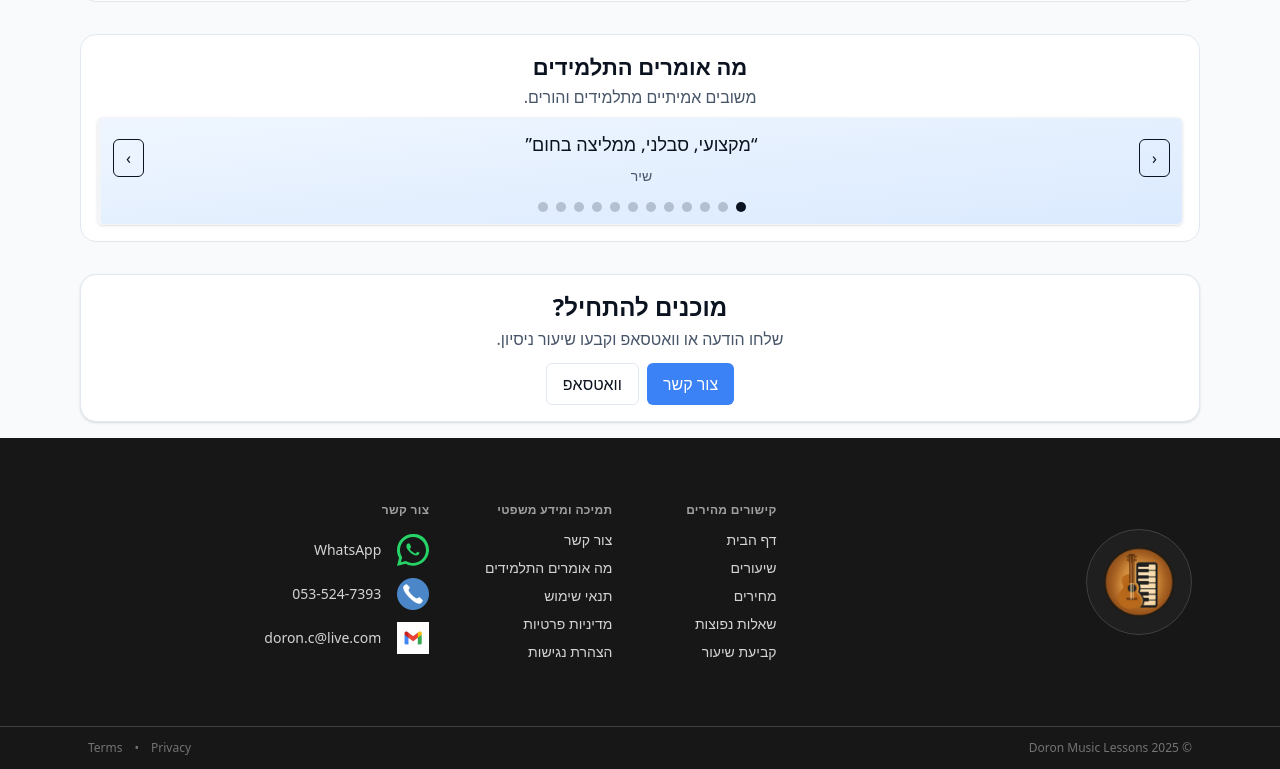
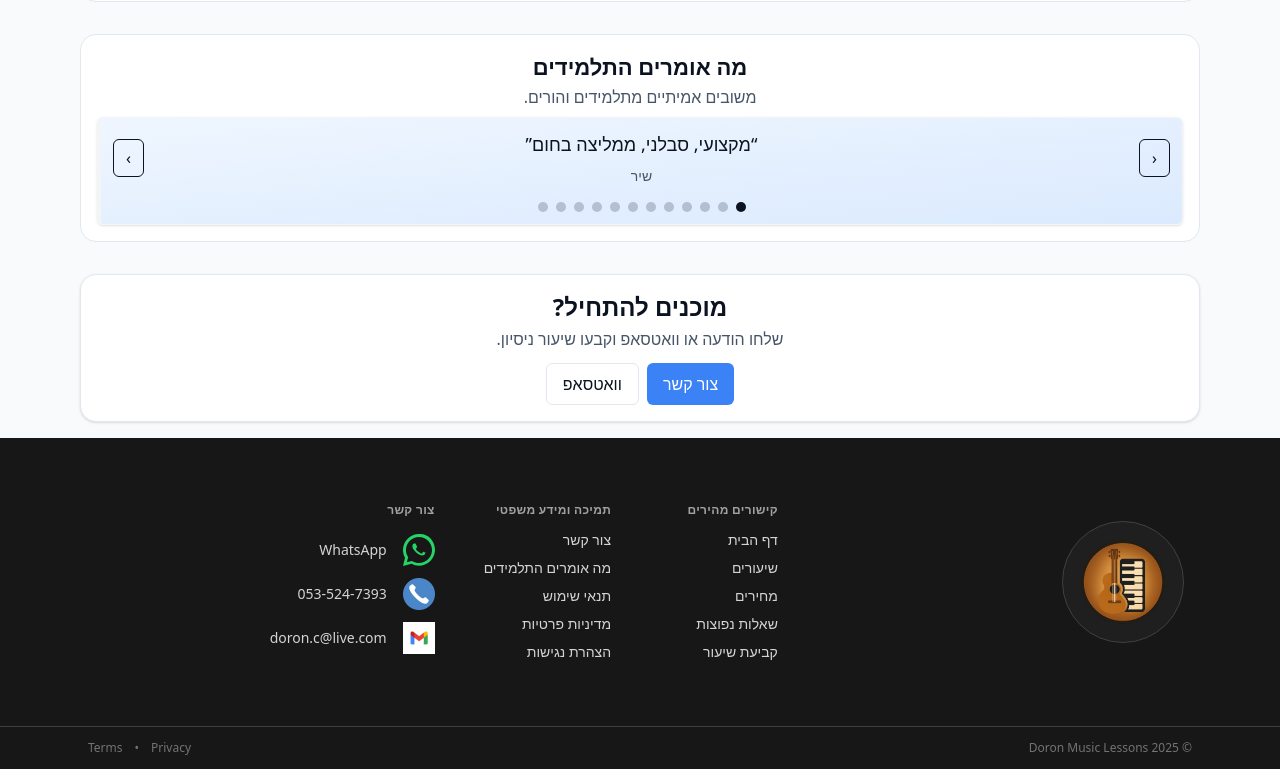
Before and after one commit to doronc36-rgb/guitar-lessons, a Next.js app: page / in a window 1280 px wide. Shown: the part 973-1742 px from the top of the page. Built offline with nearby package versions, Linux system fonts and the light colour scheme; no server answers.

Commit message:
Footer: enlarge logo and shift slightly left to align closer to text

```diff
--- a/src/app/components/Footer.tsx
+++ b/src/app/components/Footer.tsx
@@ -6,15 +6,15 @@ export default function Footer() {
     <footer className="bg-neutral-900 text-neutral-300">
       {/* Top area */}
       <div className="mx-auto max-w-6xl px-4 sm:px-6">
-        <div className="grid gap-10 py-16 md:grid-cols-3">
+        <div className="grid gap-8 py-16 md:grid-cols-3">
           {/* Brand */}
           <div className="flex items-center justify-center md:justify-start">
-            <div className="p-2 rounded-full bg-neutral-800/60 border border-neutral-700">
+            <div className="p-2 rounded-full bg-neutral-800/60 border border-neutral-700 relative md:left-[-8px]">
               <Image
                 src="/images/music_logo_3_optimized.png"
                 alt="Doron Music Lessons"
-                width={88}
-                height={88}
+                width={104}
+                height={104}
                 className="rounded-full block"
               />
             </div>
```
